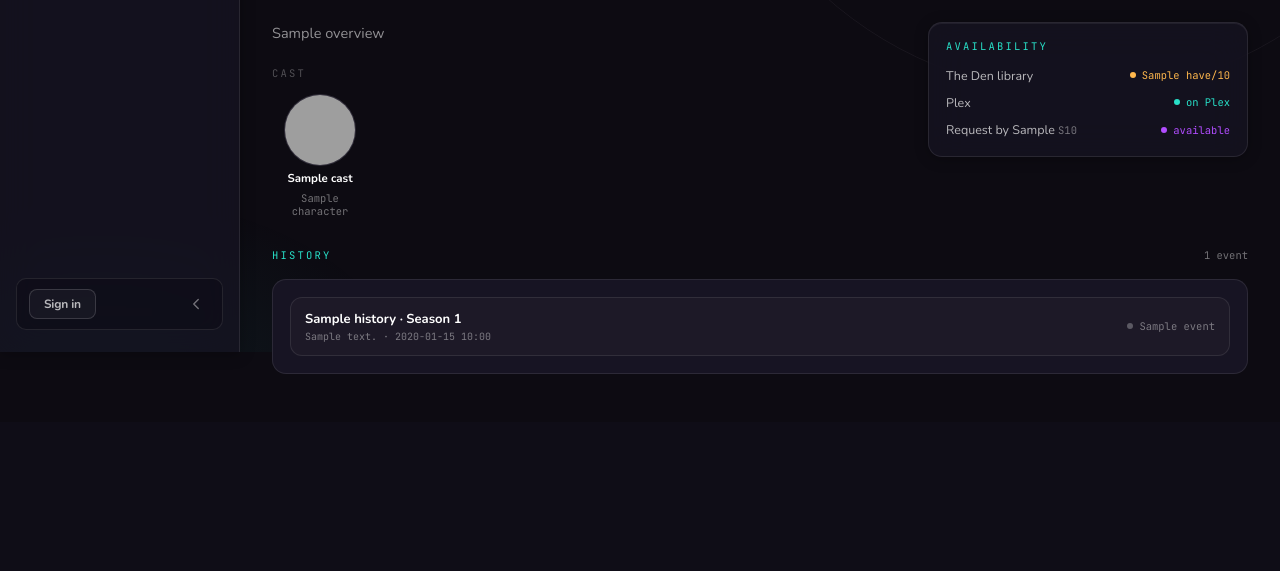
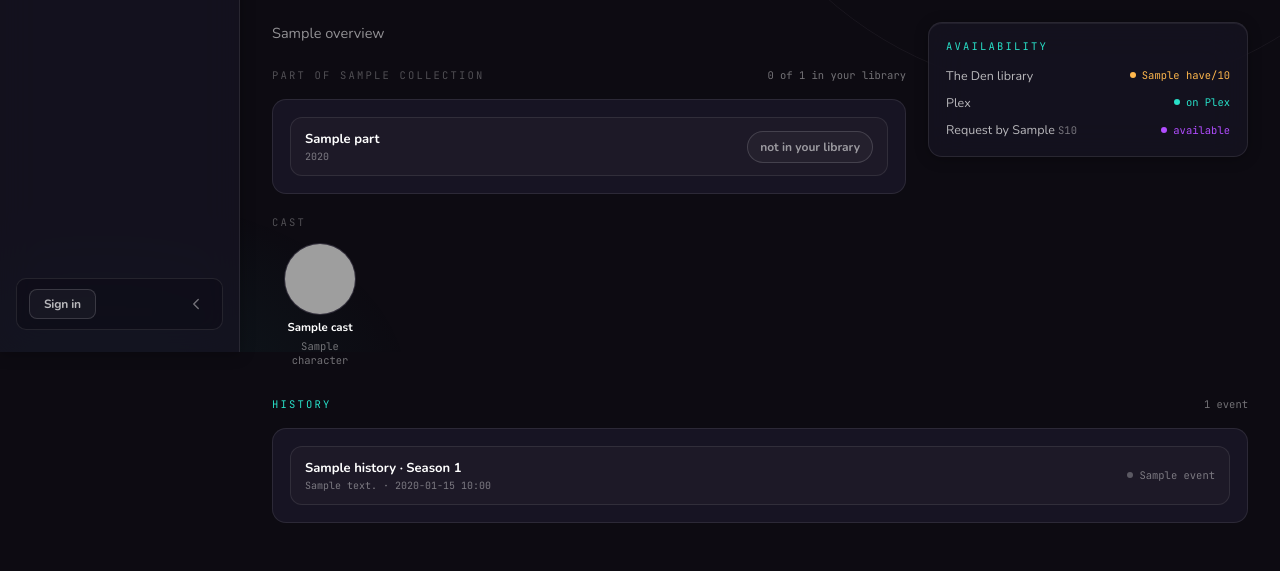
Before and after one commit to jamesyoungdahr-debug/the-den, a FastAPI app: template app/templates/discover_detail.html in a window 1280 px wide. Shown: the part 448-1019 px from the top of the page. Before the commit the page ends 822 px from the top, so only its background shows below. Run offline with FastAPI, Linux system fonts and the light colour scheme; the template is opened without the code that fills it: most values are stand-ins (such as "Sample title", 1, 10 or a date in 2020); parts of the project's set-up code (start-up, migrations or seed data) failed here and were passed over; some libraries are stand-ins or nearby versions; grey boxes are pictures that could not be loaded.

Commit message:
Show the rest of a TMDB collection on a movie page (0.8.3f)
A movie page now lists the other films in its TMDB collection and marks
which ones the library already has, so a missing part of a series is
obvious at a glance. The plain movie endpoint already returns
belongs_to_collection, so this needs no new table and no migration: the
page fetches the collection's parts (one extra TMDB call, cached by the
existing TTL) and matches them to Movie rows by TMDB id.

New: tmdb.collection_parts, and a "Part of <collection>" section on
discover_detail.html, which is the page every movie poster links to.

Verified: py_compile across every touched module. The test suite and a live
server have still not been run.

Co-Authored-By: DeepSeek Flash <noreply@deepseek.com>

```diff
--- a/app/routers/discover.py
+++ b/app/routers/discover.py
@@ -237,6 +237,21 @@ async def _detail(kind: str, tmdb_id: int, db: Session, me: User | None = None)
             taken |= set(r.season_list) if r.season_list else {s["season_number"] for s in item["seasons"]}
         item["requestable_seasons"] = [s["season_number"] for s in item["seasons"] if s["season_number"] > 0 and s["season_number"] not in taken]
     item["history"] = history.as_dicts(history.for_movie(db, av["den"]["id"]) if kind == "movie" and av["den"] else history.for_series(db, av["den"]["id"]) if kind == "tv" and av["den"] else [])
+    if kind == "movie" and item.get("collection"):
+        # One extra TMDB call per movie view (cached by tmdb's TTL), so the page can show which
+        # of the series the library already has.
+        parts = await tmdb.collection_parts(item["collection"]["id"], api_key)
+        owned = {
+            m.tmdb_id: m.id
+            for m in db.query(Movie).filter(Movie.tmdb_id.in_([p["tmdb_id"] for p in parts]))
+        }
+        item["collection"] = {
+            **item["collection"],
+            "parts": [
+                {**p, "in_library": p["tmdb_id"] in owned, "den_id": owned.get(p["tmdb_id"])}
+                for p in parts
+            ],
+        }
     return item
 
 
--- a/app/templates/discover_detail.html
+++ b/app/templates/discover_detail.html
@@ -70,6 +70,28 @@
   <div class="den-detail-grid">
     <div style="display:flex;flex-direction:column;gap:var(--holt-space-4);min-width:0">
       {% if item.overview %}<p class="holt-body" style="font-size:14.5px;margin:0;max-width:720px">{{ item.overview }}</p>{% endif %}
+
+      {% if item.collection and item.collection.parts %}
+      <section class="holt-section">
+        <div class="holt-rail-head"><div class="holt-eyebrow" style="color:var(--holt-ink-28)">Part of {{ item.collection.name }}</div><div class="holt-meta">{{ item.collection.parts|selectattr('in_library')|list|length }} of {{ item.collection.parts|length }} in your library</div></div>
+        <div class="holt-panel">
+          <div class="holt-row-list">
+            {% for p in item.collection.parts %}
+            <div class="holt-row">
+              <div class="holt-row-main">
+                <div class="holt-row-title">{{ p.title }}</div>
+                <div class="holt-row-meta">{{ p.year or 'year unknown' }}</div>
+              </div>
+              <div class="holt-toolbar">
+                {% if p.in_library %}<span class="holt-badge holt-badge-available"><span class="dot"></span>in your library</span>
+                {% else %}<a class="holt-chip" href="/discover/movie/{{ p.tmdb_id }}">not in your library</a>{% endif %}
+              </div>
+            </div>
+            {% endfor %}
+          </div>
+        </div>
+      </section>
+      {% endif %}
 
       {% if item.cast %}
       <section class="holt-section">
```
Also changed, not shown: app/tmdb.py (+17 -0 lines), 1 other file.
